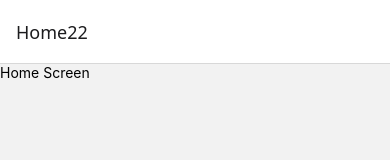
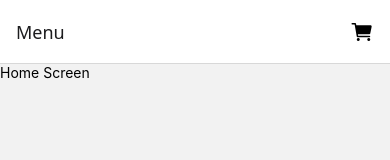
Before and after one commit to ivailopapazov/softuni-react-native-restaurant-app-sept-2026, a React Native app: screen /HomeTab in a window 390 px wide. Shown: the top 160 px of the page. Built offline with nearby package versions, Linux system fonts and the light colour scheme.

Commit message:
Add cart icon in header

```diff
--- a/src/navigation/HomeNavigator.jsx
+++ b/src/navigation/HomeNavigator.jsx
@@ -1,12 +1,22 @@
 import { createStackNavigator } from "@react-navigation/stack";
 import HomeScreen from "../screens/HomeScreen";
+import { Ionicons } from "@expo/vector-icons";
+import { Pressable } from "react-native";
 
 export default function HomeNavigator() {
     const Stack = createStackNavigator();
 
     return (
-        <Stack.Navigator>
-            <Stack.Screen name="Home" component={HomeScreen} options={{ title: "Home22" }} />
+        <Stack.Navigator
+            screenOptions={{
+                headerRight: () => (
+                    <Pressable onPress={() => alert("Cart pressed")}>
+                        <Ionicons name="cart" size={24} color="black" style={{ marginRight: 16 }} />
+                    </Pressable>
+                ),
+            }}
+        >
+            <Stack.Screen name="Home" component={HomeScreen} options={{ title: "Menu" }} />
         </Stack.Navigator>
     );
 }
```
